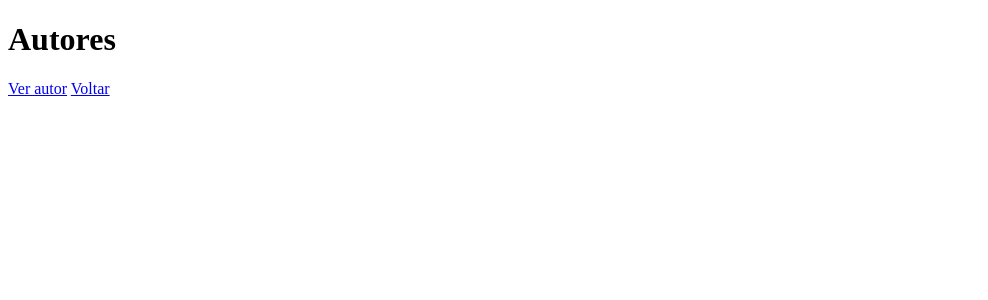
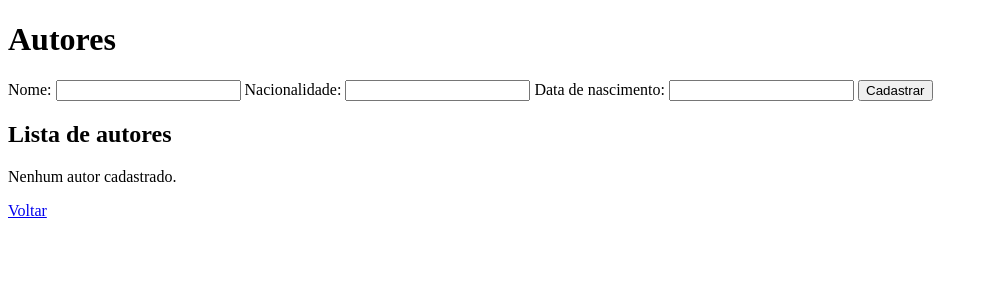
Before and after one commit to JotaCoding1/aulasMVC, a Spring Boot app: page /autores in a window 1280 px wide. Shown: the top 300 px of the page, without its empty margins (0-988 px from the left). Run offline with Spring Boot 4, Linux system fonts and the light colour scheme.

Commit message:
"Implementando a mesma lógica CRUD e armazenamento local para a model Autor e Categoria."

```diff
--- a/demo_mvc/src/main/java/com/aula/demo_mvc/controller/AutorController.java
+++ b/demo_mvc/src/main/java/com/aula/demo_mvc/controller/AutorController.java
@@ -3,16 +3,25 @@ package com.aula.demo_mvc.controller;
 import org.springframework.stereotype.Controller;
 import org.springframework.ui.Model;
 import org.springframework.web.bind.annotation.GetMapping;
+import org.springframework.web.bind.annotation.ModelAttribute;
+import org.springframework.web.bind.annotation.PathVariable;
+import org.springframework.web.bind.annotation.PostMapping;
 import org.springframework.web.bind.annotation.RequestMapping;
 
 import com.aula.demo_mvc.model.Autor;
+
+import java.util.ArrayList;
+import java.util.List;
 
 @Controller
 @RequestMapping("/autores")
 public class AutorController {
 
+    private final List<Autor> autores = new ArrayList<>();
+
     @GetMapping
-    public String inicio() {
+    public String inicio(Model model) {
+        model.addAttribute("autores", autores);
         return "autores/inicio";
     }
 
@@ -29,4 +38,35 @@ public class AutorController {
         return "autor";
     }
 
+    @PostMapping
+    public String cadastrarAutor(@ModelAttribute Autor autor) {
+        autores.add(autor);
+        return "redirect:/autores";
+    }
+
+    @GetMapping("/editar/{indice}")
+    public String editarAutor(@PathVariable int indice, Model model) {
+        if (indice >= 0 && indice < autores.size()) {
+            model.addAttribute("autor", autores.get(indice));
+            model.addAttribute("indice", indice);
+            return "autor";
+        }
+        return "redirect:/autores";
+    }
+
+    @PostMapping("/editar/{indice}")
+    public String atualizarAutor(@PathVariable int indice, @ModelAttribute Autor autor) {
+        if (indice >= 0 && indice < autores.size()) {
+            autores.set(indice, autor);
+        }
+        return "redirect:/autores";
+    }
+
+    @PostMapping("/excluir/{indice}")
+    public String excluirAutor(@PathVariable int indice) {
+        if (indice >= 0 && indice < autores.size()) {
+            autores.remove(indice);
+        }
+        return "redirect:/autores";
+    }
 }
--- a/demo_mvc/src/main/resources/templates/autores/inicio.html
+++ b/demo_mvc/src/main/resources/templates/autores/inicio.html
@@ -5,8 +5,36 @@
 </head>
 <body>
   <h1>Autores</h1>
+
+  <form th:action="@{/autores}" method="post">
+    <label>Nome:
+      <input type="text" name="nome" required>
+    </label>
+    <label>Nacionalidade:
+      <input type="text" name="nacionalidade" required>
+    </label>
+    <label>Data de nascimento:
+      <input type="text" name="dataNascimento" required>
+    </label>
+    <button type="submit">Cadastrar</button>
+  </form>
+
+  <h2>Lista de autores</h2>
+  <p th:if="${#lists.isEmpty(autores)}">Nenhum autor cadastrado.</p>
+  <ul th:if="${!#lists.isEmpty(autores)}">
+    <li th:each="autor, status : ${autores}">
+      <span th:text="${autor.nome}"></span>
+      - <span th:text="${autor.nacionalidade}"></span>
+      (Nascimento: <span th:text="${autor.dataNascimento}"></span>)
+      <a th:href="@{/autores/editar/{indice}(indice=${status.index})}">Editar</a>
+      <form th:action="@{/autores/excluir/{indice}(indice=${status.index})}"
+            method="post" style="display:inline">
+        <button type="submit">Excluir</button>
+      </form>
+    </li>
+  </ul>
+
   <nav>
-    <a th:href="@{/autores/autor}">Ver autor</a>
     <a th:href="@{/}">Voltar</a>
   </nav>
 </body>
```
Also changed, not shown: demo_mvc/src/main/java/com/aula/demo_mvc/controller/CategoriaController.java (+41 -1 lines), demo_mvc/src/main/resources/templates/autor.html (+20 -3 lines), demo_mvc/src/main/resources/templates/categoria.html (+20 -3 lines), demo_mvc/src/main/resources/templates/categorias/inicio.html (+29 -1 lines).
